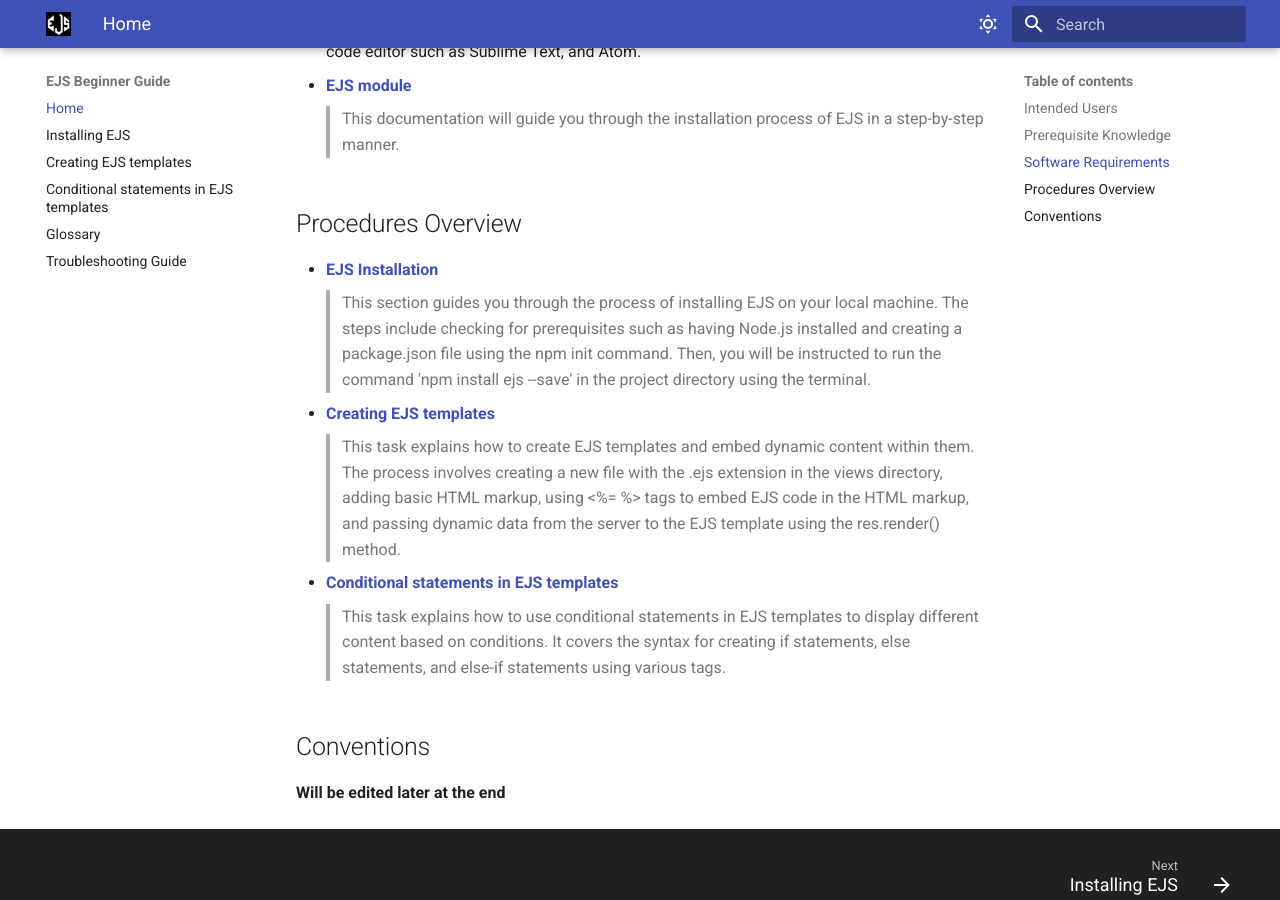
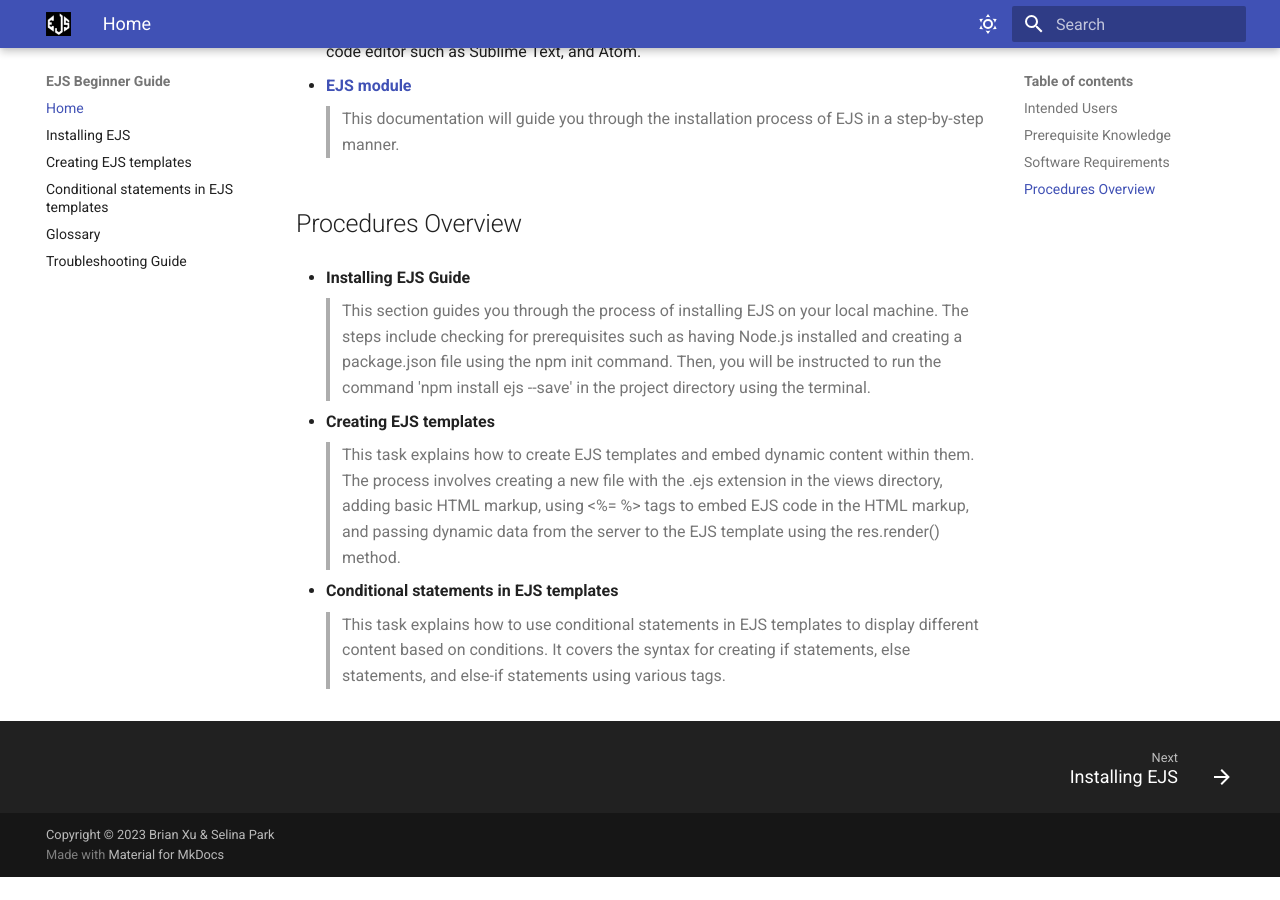
Before and after one commit to M1xckk/Comm-Docs-Test, an MkDocs documentation site: the page built from docs/index.md, in a window 1280 px wide and 900 px high, scrolled down 1274 px. Built offline with MkDocs 1.6.1 and Material for MkDocs 9.7.7, drawn with Linux system fonts in a browser that asks for light colours; after the commit the page ends 2151 px from its top, so only the background shows below that.

Commit message:
change url

```diff
--- a/docs/index.md
+++ b/docs/index.md
@@ -37,13 +37,10 @@ This documentation assumes the following:
 
 ## Procedures Overview
 
-- **[EJS Installation](/docs/task1.md)**
+- **Installing EJS Guide**
   > This section guides you through the process of installing EJS on your local machine. The steps include checking for prerequisites such as having Node.js installed and creating a package.json file using the npm init command. Then, you will be instructed to run the command 'npm install ejs --save' in the project directory using the terminal.
-- **[Creating EJS templates](/docs/task2.md)**
+
+- **Creating EJS templates**
   > This task explains how to create EJS templates and embed dynamic content within them. The process involves creating a new file with the .ejs extension in the views directory, adding basic HTML markup, using <%= %> tags to embed EJS code in the HTML markup, and passing dynamic data from the server to the EJS template using the res.render() method.
-- **[Conditional statements in EJS templates](/docs/task3.md)**
+- **Conditional statements in EJS templates**
   > This task explains how to use conditional statements in EJS templates to display different content based on conditions. It covers the syntax for creating if statements, else statements, and else-if statements using various tags.
-
-## Conventions
-
-**Will be edited later at the end**
```
Also changed, not shown: docs/task1.md (+1 -1 lines), site/index.html, site/search/search_index.json, site/task1/index.html, 1 other file.
